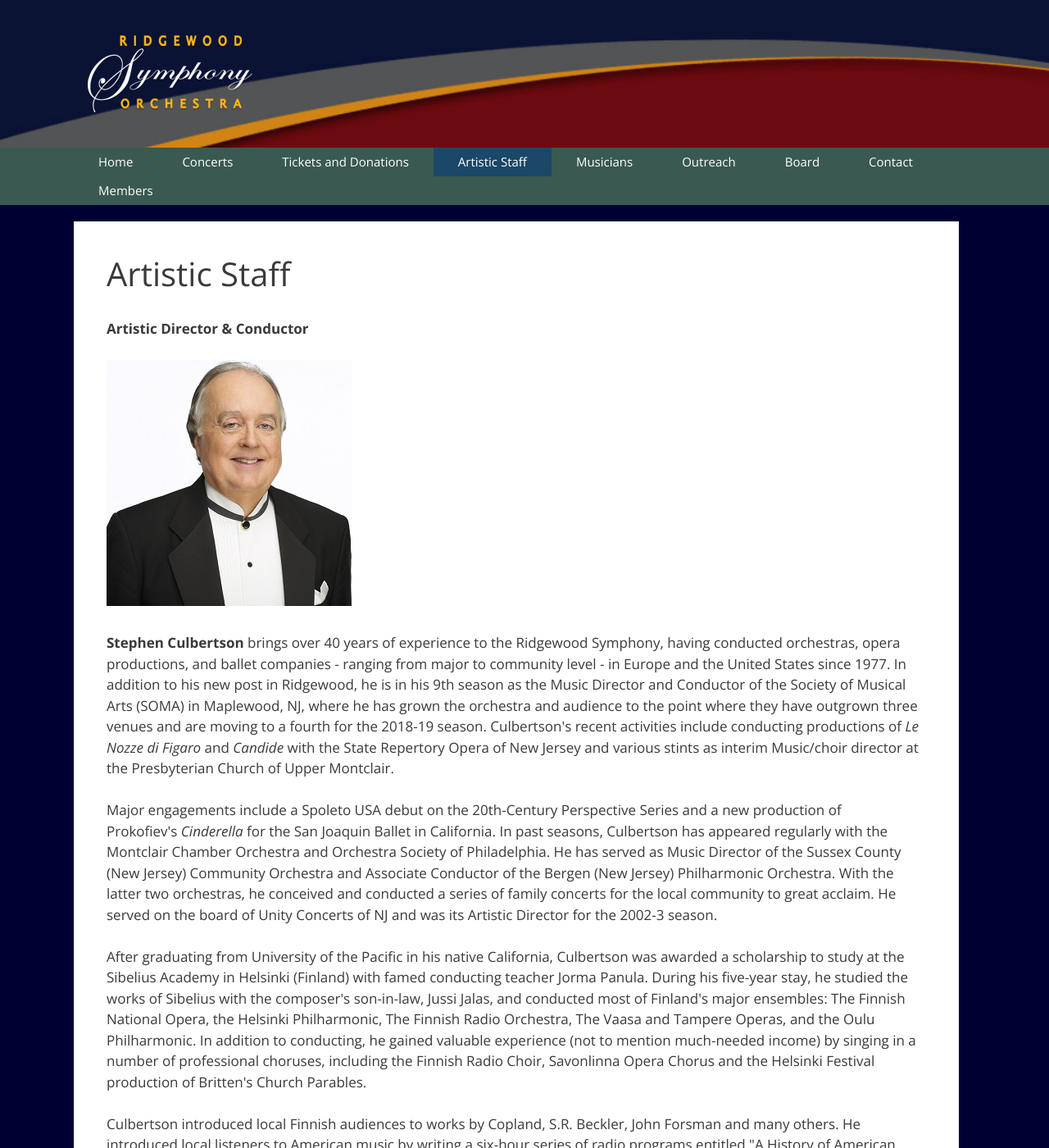
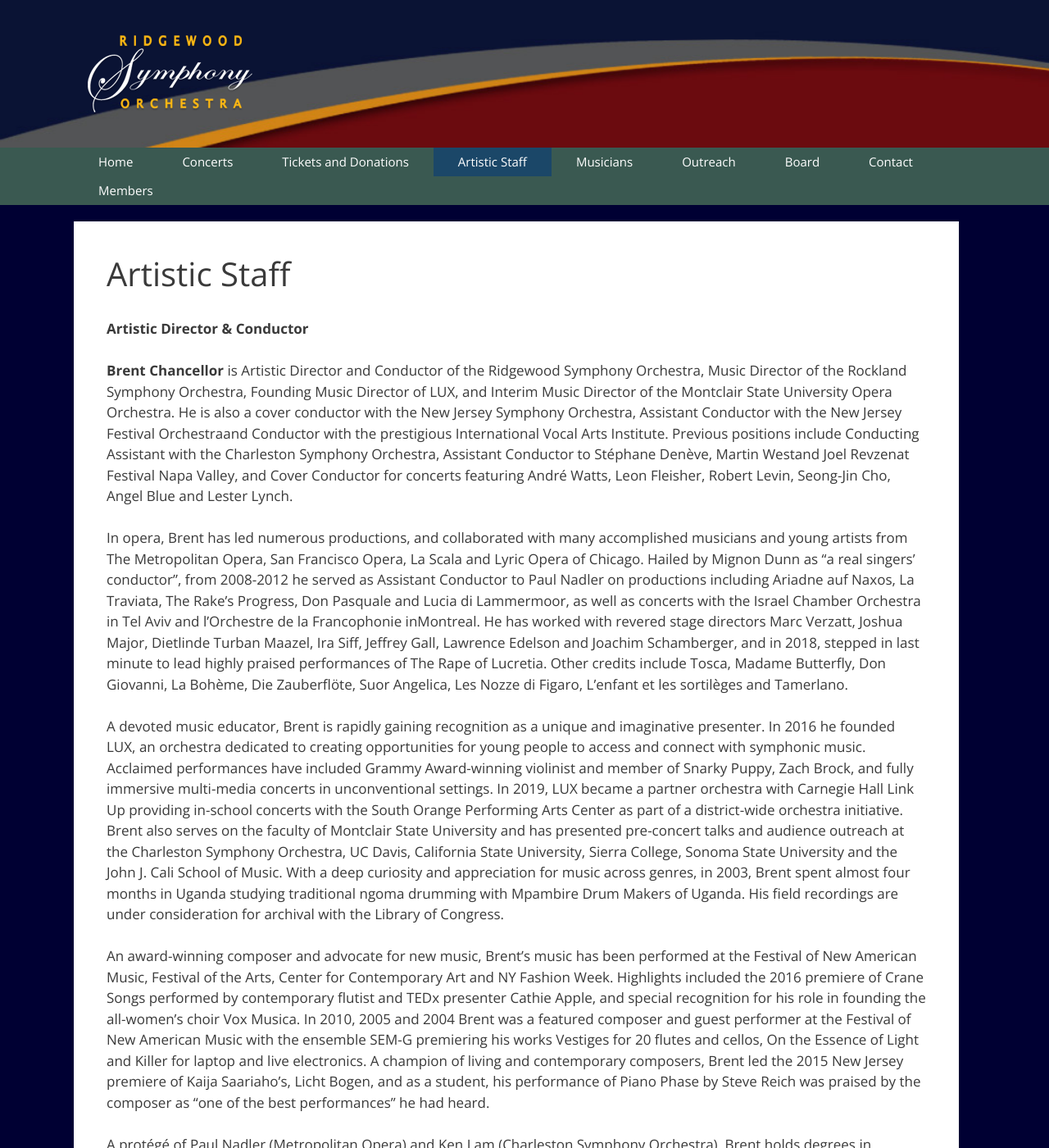
Before and after one commit to BertHartm/ridgewood-symphony, a Jekyll site: the page built from artistic-staff/index.html, in a window 1280 px wide and 1400 px high. Shown: the whole window at 82% size. Built offline with Jekyll 4.4.1, drawn with Linux system fonts in a browser that asks for light colours; some of the changed text lies outside the part shown.

Commit message:
update with Brent's info

```diff
--- a/artistic-staff/index.html
+++ b/artistic-staff/index.html
@@ -12,26 +12,11 @@
         <div class="so-widget-sow-editor so-widget-sow-editor-base">
           <div class="siteorigin-widget-tinymce textwidget">
             <p><span class="style15"><strong>Artistic Director &amp; Conductor</strong></span></p>
-            <p>
-              <a href="wp-content/uploads/2017/01/Abels-DanceMartinsDream-SC-headshot-300dpi-color.jpg"><img class="alignnone size-full wp-image-435" src="../wp-content/uploads/2017/01/Abels-DanceMartinsDream-SC-headshot-300dpi-color.jpg" alt="" width="300" height="300" srcset="wp-content/uploads/2017/01/Abels-DanceMartinsDream-SC-headshot-300dpi-color.jpg 300w, wp-content/uploads/2017/01/Abels-DanceMartinsDream-SC-headshot-300dpi-color-150x150.jpg 150w"
-                sizes="(max-width: 300px) 100vw, 300px" /></a>
-            </p>
-            <p><strong>Stephen Culbertson</strong> brings over 40 years of experience to the Ridgewood Symphony, having conducted orchestras, opera productions, and ballet companies - ranging from major to community level - in Europe and the United
-              States since 1977. In addition to his new post in Ridgewood, he is in his 9th season as the Music Director and Conductor of the Society of Musical Arts (SOMA) in Maplewood, NJ, where he has grown the orchestra and audience to the point
-              where they have outgrown three venues and are moving to a fourth for the 2018-19 season. Culbertson's recent activities include conducting productions of <em>Le Nozze di Figaro </em>and <em>Candide </em>with the State Repertory Opera
-              of New Jersey and various stints as interim Music/choir director at the Presbyterian Church of Upper Montclair. </p>
-            <p>Major engagements include a Spoleto USA debut on the 20th-Century Perspective Series and a new production of Prokofiev's <i>Cinderella</i> for the San Joaquin Ballet in California. In past seasons, Culbertson has appeared regularly with
-              the Montclair Chamber Orchestra and Orchestra Society of Philadelphia. He has served as Music Director of the Sussex County (New Jersey) Community Orchestra and Associate Conductor of the Bergen (New Jersey) Philharmonic Orchestra.
-              With the latter two orchestras, he conceived and conducted a series of family concerts for the local community to great acclaim. He served on the board of Unity Concerts of NJ and was its Artistic Director for the 2002-3 season. </p>
-            <p>After graduating from University of the Pacific in his native California, Culbertson was awarded a scholarship to study at the Sibelius Academy in Helsinki (Finland) with famed conducting teacher Jorma Panula. During his five-year stay,
-              he studied the works of Sibelius with the composer's son-in-law, Jussi Jalas, and conducted most of Finland's major ensembles: The Finnish National Opera, the Helsinki Philharmonic, The Finnish Radio Orchestra, The Vaasa and Tampere
-              Operas, and the Oulu Philharmonic. In addition to conducting, he gained valuable experience (not to mention much-needed income) by singing in a number of professional choruses, including the Finnish Radio Choir, Savonlinna Opera Chorus
-              and the Helsinki Festival production of Britten's Church Parables.</p>
-            <p>Culbertson introduced local Finnish audiences to works by Copland, S.R. Beckler, John Forsman and many others. He introduced local listeners to American music by writing a six-hour series of radio programs entitled "A History of American
-              Music" for the Finnish Broadcast Corporation. As a guest conductor, Culbertson has worked for the Netherlands Opera and appeared in Czechoslovakia (with the Kosice State Philharmonic), Italy, Hungary, and England.</p>
-            <p>Culbertson has been a strong advocate of American music as both a conductor and a publisher. In 1993, he co-founded Subito Music Publishing and became its President in 1997. From 1987 to 1992, he was director of the rental and publications
-              departments for G. Schirmer, Inc., where he supervised the music preparation of, among others, John Corigliano's opera <i>The Ghosts of Versailles</i> (for the Metropolitan Opera) and <i>Symphony No. 1</i> (for the Chicago Symphony).
-              He serves on the board of the Music Publishers Association of the US and the Symphony and Concert Committee of the American Society of Composers, Authors and Publishers (ASCAP).</p>
+            <p><strong>Brent Chancellor</strong> is Artistic Director and Conductor of the Ridgewood Symphony Orchestra, Music Director of the Rockland Symphony Orchestra, Founding Music Director of LUX, and Interim Music Director of the Montclair State University Opera Orchestra. He is also a cover conductor with the New Jersey Symphony Orchestra, Assistant Conductor with the New Jersey Festival Orchestraand Conductor with the prestigious International Vocal Arts Institute. Previous positions include Conducting Assistant with the Charleston Symphony Orchestra, Assistant Conductor to Stéphane Denève, Martin Westand Joel Revzenat Festival Napa Valley, and Cover Conductor for concerts featuring André Watts, Leon Fleisher, Robert Levin, Seong-Jin Cho, Angel Blue and Lester Lynch.</p>
+            <p>In opera, Brent has led numerous productions, and collaborated with many accomplished musicians and young artists from The Metropolitan Opera, San Francisco Opera, La Scala and Lyric Opera of Chicago. Hailed by Mignon Dunn as “a real singers’ conductor”, from 2008-2012 he served as Assistant Conductor to Paul Nadler on productions including Ariadne auf Naxos, La Traviata, The Rake’s Progress, Don Pasquale and Lucia di Lammermoor, as well as concerts with the Israel Chamber Orchestra in Tel Aviv and l’Orchestre de la Francophonie inMontreal. He has worked with revered stage directors Marc Verzatt, Joshua Major, Dietlinde Turban Maazel, Ira Siff, Jeffrey Gall, Lawrence Edelson and Joachim Schamberger, and in 2018, stepped in last minute to lead highly praised performances of The Rape of Lucretia. Other credits include Tosca, Madame Butterfly, Don Giovanni, La Bohème, Die Zauberflöte, Suor Angelica, Les Nozze di Figaro, L’enfant et les sortilèges and Tamerlano.</p>
+            <p>A devoted music educator, Brent is rapidly gaining recognition as a unique and imaginative presenter. In 2016 he founded LUX, an orchestra dedicated to creating opportunities for young people to access and connect with symphonic music. Acclaimed performances have included Grammy Award-winning violinist and member of Snarky Puppy, Zach Brock, and fully immersive multi-media concerts in unconventional settings. In 2019, LUX became a partner orchestra with Carnegie Hall Link Up providing in-school concerts with the South Orange Performing Arts Center as part of a district-wide orchestra initiative. Brent also serves on the faculty of Montclair State University and has presented pre-concert talks and audience outreach at the Charleston Symphony Orchestra, UC Davis, California State University, Sierra College, Sonoma State University and the John J. Cali School of Music. With a deep curiosity and appreciation for music across genres, in 2003, Brent spent almost four months in Uganda studying traditional ngoma drumming with Mpambire Drum Makers of Uganda. His field recordings are under consideration for archival with the Library of Congress.</p>
+            <p>An award-winning composer and advocate for new music, Brent’s music has been performed at the Festival of New American Music, Festival of the Arts, Center for Contemporary Art and NY Fashion Week. Highlights included the 2016 premiere of Crane Songs performed by contemporary flutist and TEDx presenter Cathie Apple, and special recognition for his role in founding the all-women’s choir Vox Musica. In 2010, 2005 and 2004 Brent was a featured composer and guest performer at the Festival of New American Music with the ensemble SEM-G premiering his works Vestiges for 20 flutes and cellos, On the Essence of Light and Killer for laptop and live electronics. A champion of living and contemporary composers, Brent led the 2015 New Jersey premiere of Kaija Saariaho’s, Licht Bogen, and as a student, his performance of Piano Phase by Steve Reich was praised by the composer as “one of the best performances” he had heard.</p>
+            <p>A protégé of Paul Nadler (Metropolitan Opera) and Ken Lam (Charleston Symphony Orchestra), Brent holds degrees in composition, piano and conducting. He attended the Hochschule für Musik Trossingen, California State University Sacramento and the John J. Cali School of Music. He has worked with many celebrated musicians in workshops, festivals and coachings, including conductors Cristian Măcelaru, Riccardo Muti, Markand Thakar, Johannes Schlaefli and Ken Kiesler, composers George Crumb, Steve Reich, Pauline Oliveros and Aaron J. Kernis, and opera coaches Joan Dornemann, Gerald Martin Moore, Benton Hess and Sherrill Milnes. He has been invited twice to attended the prestigious Cabrillo Festival’s Composer/Conductor Workshop for new music. A native of California, Brent spent his formative years immersed in intensive drum set and percussion studies with Matt Marrucci, Mike Lawson and Johnny Rabb before studying composition, piano and percussion.</p>
             <p> </p>
             <p><strong><span class="style17">Artistic Advisor &amp; Assistant Conducto</span><span class="style18">r</span></strong></p>
             <p>
```
